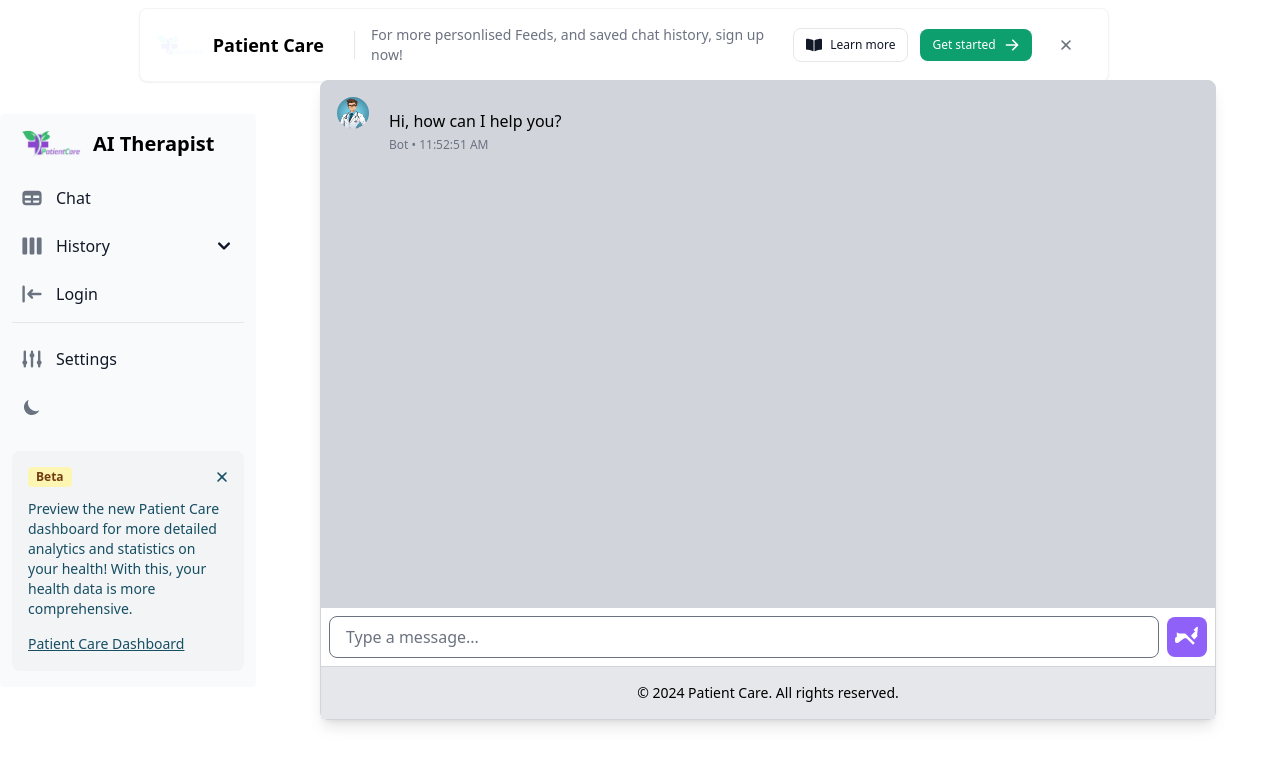
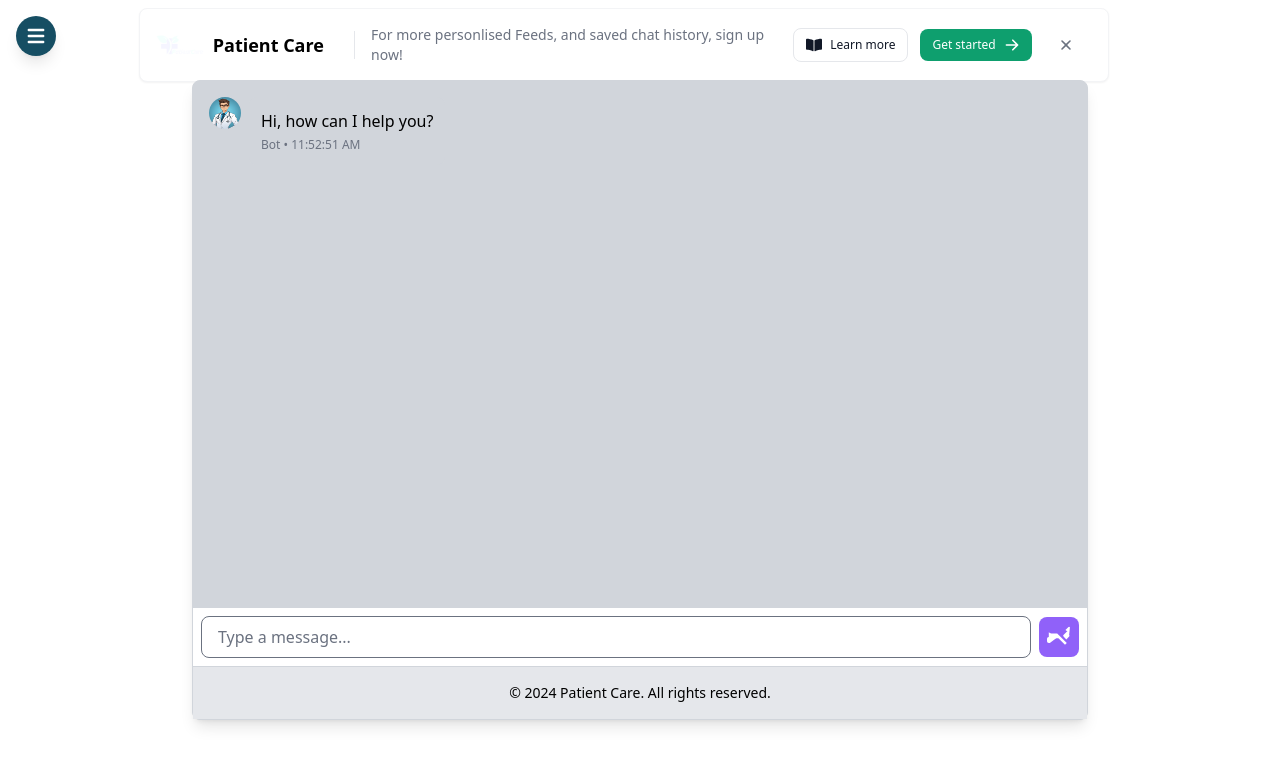
Before and after one commit to Rogendo/patient_care_therapist, a React (Create React App) app: page / in a window 1280 px wide. Shown: the top 766 px of the page. Built offline with nearby package versions, Linux system fonts and the light colour scheme.

Commit message:
backend logic

```diff
--- a/package.json
+++ b/package.json
@@ -26,6 +26,7 @@
     ]
   },
   "dependencies": {
+    "axios": "^1.7.7",
     "flowbite-react": "^0.8.0",
     "react": "^18.2.0",
     "react-dom": "^18.2.0",
--- a/src/components/ChatWindow.tsx
+++ b/src/components/ChatWindow.tsx
@@ -8,10 +8,25 @@ export const ChatWindow = () => {
     { type: 'bot', text: 'Hi, how can I help you?', user: 'Bot', time: new Date().toLocaleTimeString() },
   ]);
   const [loading, setLoading] = useState(false); // To show loading while waiting for the API
+  const [sessionId, setSessionId] = useState(null);  // Initialize sessionId
 
   const handleInputChange = (event: React.ChangeEvent<HTMLInputElement>) => {
     setInputMessage(event.target.value);
   };
+  // Function to get or generate a session ID
+  const getSessionId = () => {
+    // Check if sessionId exists in local storage
+    let sessionId = localStorage.getItem('sessionId');
+
+    // If no sessionId exists, create a new one
+    if (!sessionId) {
+      sessionId = `session-${Date.now()}-${Math.random().toString(36).substr(2, 9)}`;
+      localStorage.setItem('sessionId', sessionId);
+    }
+
+    return sessionId;
+  };
+
 
   const handleSendMessage = async () => {
     if (inputMessage.trim() === '') return; // Don't send empty messages
@@ -28,8 +43,20 @@ export const ChatWindow = () => {
     setLoading(true);
 
     try {
-      const data = { question: inputMessage }; // Prepare the data to be sent in the query
-      const apiResponse = await query(data);   // Call the query function
+      // Get or generate the session ID
+      // const sessionId = getSessionId();
+      const sessionId = 'session-1728850958711-zwnvvl0nm'
+      console.log("here is the session id:", sessionId)
+      const data = {
+        question: inputMessage
+        // sessionId: sessionId || undefined // Only send the sessionId if it exists
+       }; // Prepare the data to be sent in the query
+      // const apiResponse = await query(data, sessionId);   // Call the query function
+      // Call the query function and pass the input message along with sessionId
+      const apiResponse = await query({
+        question: inputMessage,
+        sessionId: sessionId,  // Make sure to reuse existing sessionId
+      }, sessionId);
 
       const botResponse = {
         type: 'bot',
@@ -38,7 +65,9 @@ export const ChatWindow = () => {
         time: new Date().toLocaleTimeString(),
       };
 
+
       setMessages((prevMessages) => [...prevMessages, botResponse]);
+
     } catch (error) {
       console.error('Error fetching bot response:', error);
       const errorMessage = {
@@ -96,6 +125,7 @@ export const ChatWindow = () => {
             <span>...</span>
           </div>
         )}
+
       </div>
 
       {/* Input field */}
--- a/src/components/SideBar.tsx
+++ b/src/components/SideBar.tsx
@@ -1,76 +1,82 @@
+import { useState } from 'react';
 import { Badge, Sidebar } from "flowbite-react";
-import { HiLogin, HiAdjustments , HiTable, HiUser, HiViewBoards } from "react-icons/hi";
+import { HiLogin, HiAdjustments, HiTable, HiViewBoards } from "react-icons/hi";
 import { DarkThemeToggle } from "flowbite-react";
+import { HiMenu, HiX } from "react-icons/hi"; // Import icons for toggle
+import { Link } from 'react-router-dom';
 
 export function SideBar() {
+  // State to manage the visibility of the sidebar
+  const [isSidebarOpen, setIsSidebarOpen] = useState(false);
+
+  // Function to toggle the sidebar visibility
+  const toggleSidebar = () => {
+    setIsSidebarOpen(!isSidebarOpen);
+  };
+
   return (
-    <Sidebar aria-label="Patient Care AI Therapist">
-      <Sidebar.Logo href="#" img="/logo192.png" imgAlt="patient care logo">
-      AI Therapist
+    <div className="relative">
+      {/* Tray Icon to toggle the sidebar - positioned at the top left */}
+      <button
+        onClick={toggleSidebar}
+        className="fixed top-4 left-4 z-50 p-2 rounded-full bg-cyan-900 text-white shadow-lg hover:bg-cyan-800"
+        aria-label="Toggle Sidebar"
+      >
+        {isSidebarOpen ? <HiX className="h-6 w-6" /> : <HiMenu className="h-6 w-6" />}
+      </button>
+
+      {/* Sidebar */}
+      <Sidebar
+        aria-label="Patient Care AI Therapist"
+        className={`transition-all duration-300 fixed top-9 left-0 h-full overflow-y-auto ${isSidebarOpen ? 'w-64' : 'w-0'} overflow-hidden`}
+      >
+        <Sidebar.Logo href="/" img="/logo192.png" imgAlt="patient care logo">
+          {isSidebarOpen && "AI Therapist"}
         </Sidebar.Logo>
 
         <Sidebar.Items>
           <Sidebar.ItemGroup>
-          <Sidebar.Item href="#" icon={HiTable}>
-            Chat
+            <Sidebar.Item href="/" icon={HiTable}>
+              {isSidebarOpen && "Chat"}
             </Sidebar.Item>
 
-          <Sidebar.Collapse icon={HiViewBoards} label="History">
-            <Sidebar.Item href="#">Products</Sidebar.Item>
-            <Sidebar.Item href="#">Sales</Sidebar.Item>
-
+            <Sidebar.Collapse icon={HiViewBoards} label={isSidebarOpen ? "History" : ""}>
+              {/* Logic to list all available chat history for that specific user */}
             </Sidebar.Collapse>
 
+            <Sidebar.Item href="#" icon={HiLogin}>
+              {isSidebarOpen && "Login"}
+            </Sidebar.Item>
 
-          <Sidebar.Item href="#" icon={HiLogin}>
-            Login
-          </Sidebar.Item>
             <Sidebar.ItemGroup>
               <Sidebar.Item href="#" icon={HiAdjustments}>
-              Settings
+                {isSidebarOpen && "Settings"}
+                {/* <Sidebar.Item as={Link} to="/settings" icon={HiAdjustments}> Link to Settings Page */}
               </Sidebar.Item>
-              <DarkThemeToggle />
+              {isSidebarOpen && <DarkThemeToggle />}
             </Sidebar.ItemGroup>
-
-
           </Sidebar.ItemGroup>
-
         </Sidebar.Items>
-
 
         <Sidebar.CTA>
           <div className="mb-3 flex items-center">
             <Badge color="warning">Beta</Badge>
-          <button
-            aria-label="Close"
-            className="-m-1.5 ml-auto inline-flex h-6 w-6 rounded-lg bg-gray-100 p-1 text-cyan-900 hover:bg-gray-200 focus:ring-2 focus:ring-gray-400 dark:bg-gray-700 dark:text-gray-400 dark:hover:bg-gray-600"
-            type="button"
-          >
-            <svg
-              aria-hidden
-              className="h-4 w-4"
-              fill="currentColor"
-              viewBox="0 0 20 20"
-              xmlns="http://www.w3.org/2000/svg"
-            >
-              <path
-                fillRule="evenodd"
-                d="M4.293 4.293a1 1 0 011.414 0L10 8.586l4.293-4.293a1 1 0 111.414 1.414L11.414 10l4.293 4.293a1 1 0 01-1.414 1.414L10 11.414l-4.293 4.293a1 1 0 01-1.414-1.414L8.586 10 4.293 5.707a1 1 0 010-1.414z"
-                clipRule="evenodd"
-              />
-            </svg>
-          </button>
           </div>
+          {isSidebarOpen && (
             <div className="mb-3 text-sm text-cyan-900 dark:text-gray-400">
-          Preview the new Patient Care dashboard for more detailed analytics and statistics on your health! With this, your health data is more comprehensive.
+              Preview the new Patient Care lorem ispium lorem isum lorem isium lorem isium  With this, your health data is more comprehensive.
             </div>
+          )}
+          {isSidebarOpen && (
             <a
               className="text-sm text-cyan-900 underline hover:text-cyan-800 dark:text-gray-400 dark:hover:text-gray-300"
               href="#"
             >
               Patient Care Dashboard
             </a>
+          )}
         </Sidebar.CTA>
       </Sidebar>
+    </div>
   );
 }
--- a/src/components/SignupBanner.tsx
+++ b/src/components/SignupBanner.tsx
@@ -43,6 +43,7 @@ export function SigupBanner() {
 
     </Banner>
     // TODO : Session Id and saving the user sessions
+    // TODO : Implement Language translation Models
     // TODO : Speech recognition
     // TODO : Implement a Sentiment classifier
     // TODO : Save the chatsessions as txt files apart from the flowise dashboard
--- /dev/null
+++ b/src/pages/ChatHistory.tsx
@@ -0,0 +1,10 @@
+
+
+
+export function ChatHistory() {
+    return (
+      <div className="p-1 h-[80vh] overflow-y-auto ">
+
+      </div>
+    );
+  }
--- /dev/null
+++ b/src/pages/Settings.tsx
@@ -0,0 +1,14 @@
+import React, { useState } from 'react';
+
+interface Props {
+    // Add props as needed
+}
+
+export function  Settings(){
+    return (
+        <div>
+            {/* Add your settings page content here */}
+        </div>
+    )
+
+};
--- a/src/utils/FlowiseAI.tsx
+++ b/src/utils/FlowiseAI.tsx
@@ -1,9 +1,31 @@
 import axios from 'axios';
 
-async function query(data: any): Promise<any> {
-    // Corrected the endpoint to '/api/v1/prediction/'
-    const response = await axios.post('http://localhost:3000/api/v1/prediction/deedebbd-4a01-49cf-9cc5-72daaf4e1a20', data);
+async function query(data: any, sessionId: string): Promise<any> {
+    // Make sure to pass the sessionId in each request
+    const overrideConfig = {
+        "sessionId": sessionId,
+        // Add any other config options you need
+    };
+
+    // Sending the chat request
+    const response = await axios.post(`http://localhost:3000/api/v1/prediction/deedebbd-4a01-49cf-9cc5-72daaf4e1a20`, data, {
+        headers: {
+            "Authorization": "Bearer JWT",
+            "Content-Type": "application/json",
+        }
+    });
+
     console.log('Response data:', response.data);
+    console.log(`Received sessionId: ${sessionId} for question: ${data}`);
+
+    // Updating the session in Flowise
+    await axios.post('http://localhost:3000/api/v1/session', overrideConfig, {
+        headers: {
+            "Authorization": "Bearer JWT",
+            "Content-Type": "application/json"
+        }
+    });
+
     return response.data;
 }
 
```
Also changed, not shown: src/App.tsx (+10 -0 lines), 2 other files (tests, documents, lock files or other folders). Lines whose indentation alone changed are shown as unchanged.
